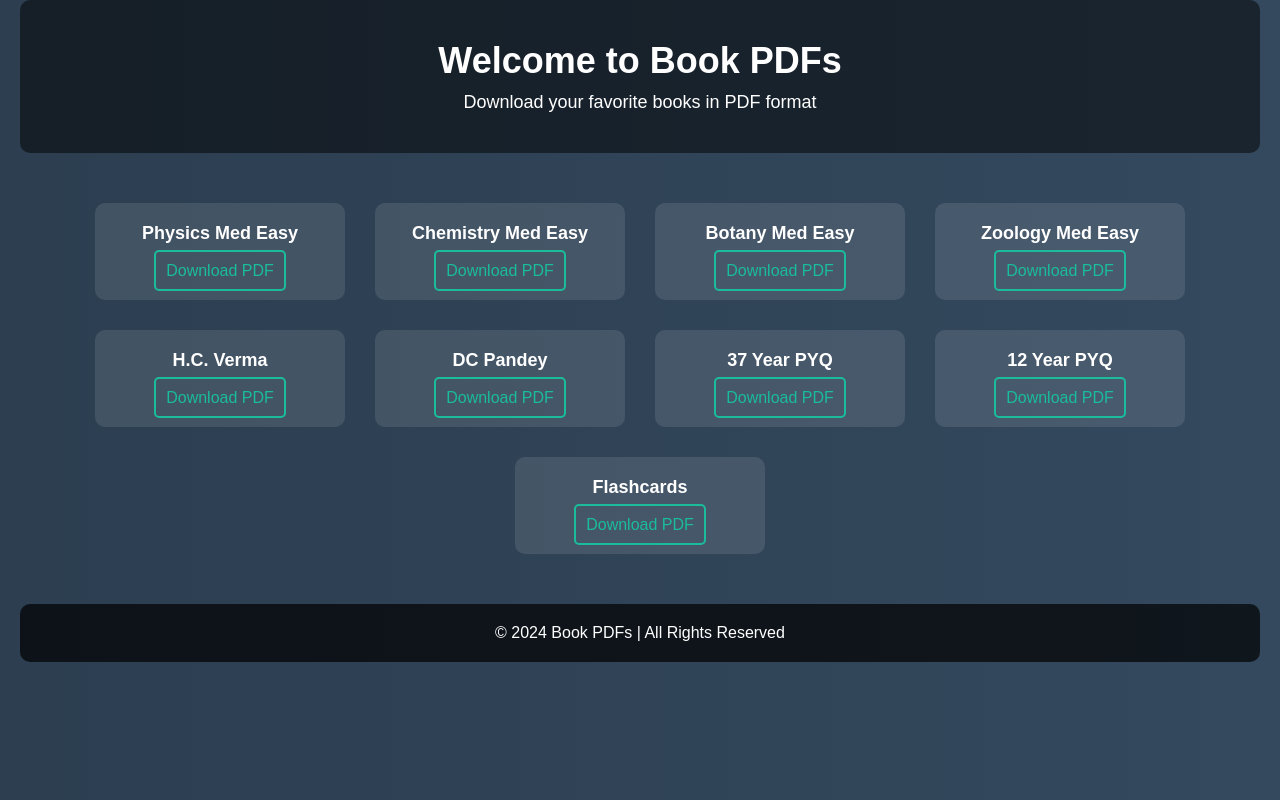
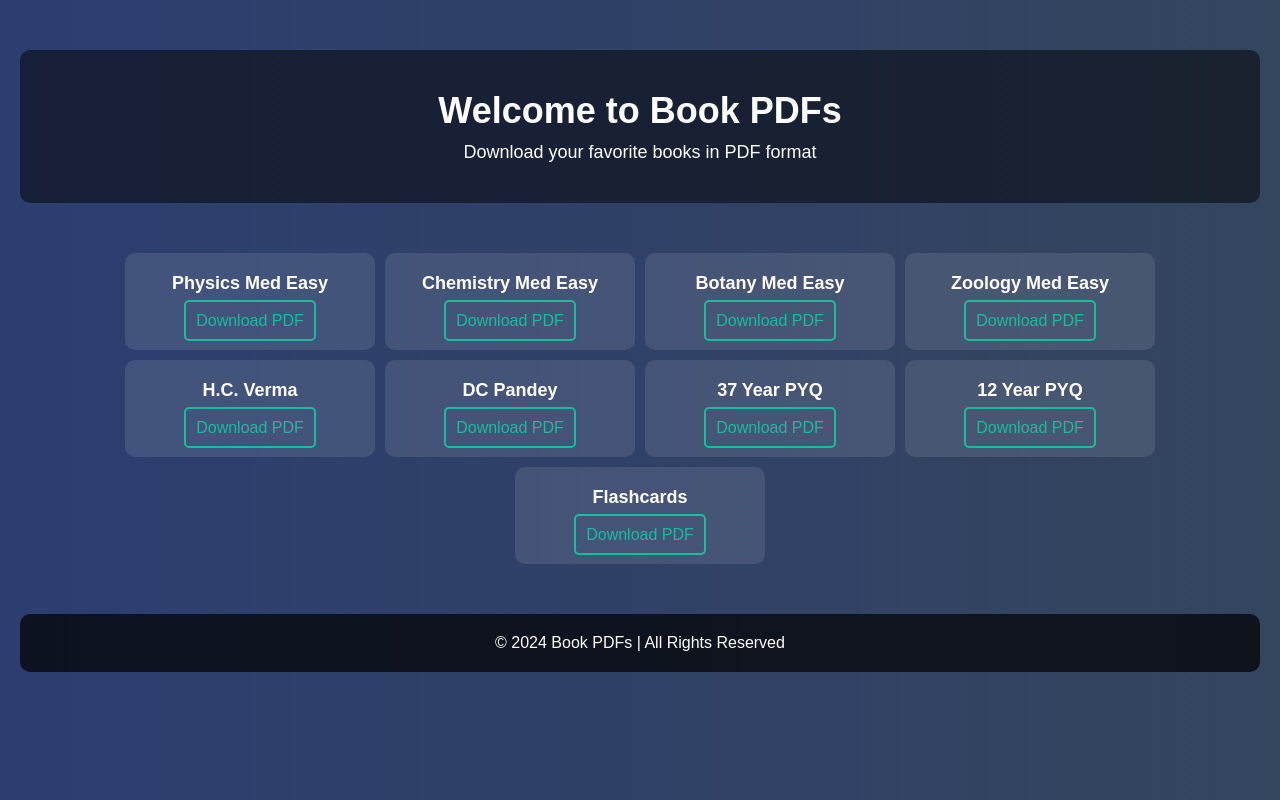
Before and after one commit to Sparklingmind46/website-test, a plain HTML site: page index.html in a window 1280 px wide. Drawn offline with Linux system fonts and the light colour scheme.

Commit message:
Update styles.css

```diff
--- a/styles.css
+++ b/styles.css
@@ -7,7 +7,7 @@
 
 body {
     font-family: 'Arial', sans-serif;
-    background: linear-gradient(to right, #2c3e50, #34495e); /* Dark gradient */
+    background: linear-gradient(to right, #2c3e70, #34455e); /* Dark gradient */
     color: white;
     text-align: center;
     height: 100%;
@@ -18,6 +18,7 @@
 header {
     padding: 40px 0;
     background: rgba(0, 0, 0, 0.5); /* Semi-transparent background */
+    margin-top: 50px;
     margin-bottom: 50px;
     border-radius: 10px;
 }
@@ -36,11 +37,11 @@
     display: flex;
     flex-wrap: wrap;
     justify-content: center;
-    gap: 30px;
+    gap: 10px;
 }
 
 .book {
-    background-color: rgba(255, 255, 255, 0.1); /* Semi-transparent white */
+    background-color: rgba(355, 255, 355, 0.1); /* Semi-transparent white */
     padding: 20px;
     border-radius: 10px;
     width: 250px;
```
